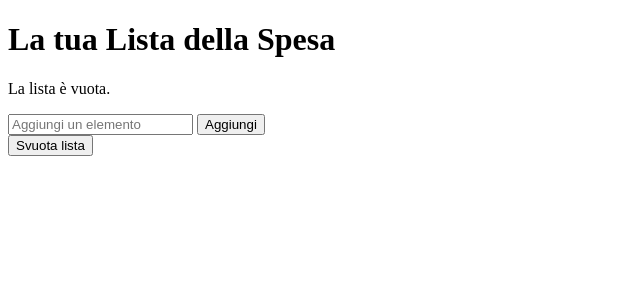
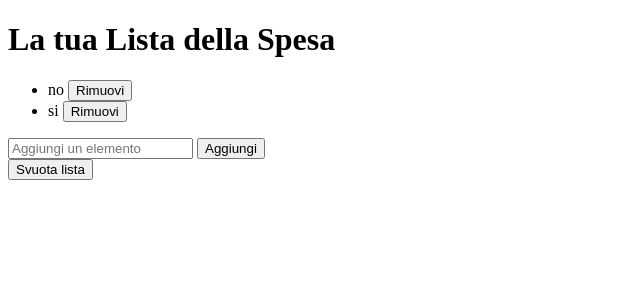
Before and after one commit to Arbsht/provaFlask, a Flask app: page / in a window 1280 px wide. Shown: the top 300 px of the page, without its empty margins (0-640 px from the left). Run offline with Flask 3, Linux system fonts and the light colour scheme.

Commit message:
aggiunta gestione db

```diff
--- a/Templates/index.html
+++ b/Templates/index.html
@@ -10,7 +10,7 @@
 {% if lista_spesa %}
 <ul>
 {% for elemento in lista_spesa %}
-<li>{{ elemento }} <form action="/rimuovi/{{ loop.index0 }}" method="post"
+<li>{{ elemento.elemento }} <form action="/rimuovi/{{ loop.index0 }}" method="post"
 
     style="display:inline;">
 
--- a/app.py
+++ b/app.py
@@ -1,34 +1,42 @@
 from flask import Flask, redirect, render_template, request, url_for
-
-lista_spesa = []
+from flask_sqlalchemy import SQLAlchemy
+from models import ListaSpesa, db
 
 #inizializza l'app Flask
 app = Flask(__name__)
+app.config['SQLALCHEMY_DATABASE_URI'] = 'sqlite:///lista_spesa.db'
+app.config['SQLALCHEMY_TRACK_MODIFICATIONS'] = False
+db.init_app(app)
+with app.app_context():
+    db.create_all()
 
 #rotta principale
 @app.route('/')
 def home():
+    lista_spesa = ListaSpesa.query.all()
     return render_template('index.html', lista_spesa = lista_spesa)
 
 @app.route('/aggiungi', methods=['POST'])
 def aggiungi():
     elemento = request.form['elemento']
     if elemento:
-        lista_spesa.append(elemento)
-    print(lista_spesa)
+        nuovo_elemento = ListaSpesa(elemento=elemento)
+        db.session.add(nuovo_elemento)
+        db.session.commit()
     return redirect(url_for('home'))
 
 @app.route('/rimuovi/<int:indice>', methods=['POST'])
 def rimuovi(indice):
-    if 0 <= indice < len(lista_spesa):
-        lista_spesa.pop(indice)
+    elemento = ListaSpesa.query.get_or_404(indice)
+    db.session.delete(elemento)
+    db.session.commit()
     return redirect(url_for('home'))
 
 @app.route('/svuota', methods=['POST'])
 def svuota():
-    lista_spesa.clear()
+    ListaSpesa.query.delete()
+    db.session.commit()
     return redirect(url_for('home'))
-
 #avvio dell'app Flask
 if __name__ == '__main__':
     app.run(debug=True)
--- /dev/null
+++ b/models.py
@@ -0,0 +1,5 @@
+from flask_sqlalchemy import SQLAlchemy
+db = SQLAlchemy()
+class ListaSpesa(db.Model):
+    id = db.Column(db.Integer, primary_key=True)
+    elemento = db.Column(db.String(100), nullable=False)
```
Also changed, not shown: instance/lista_spesa.db (added).
